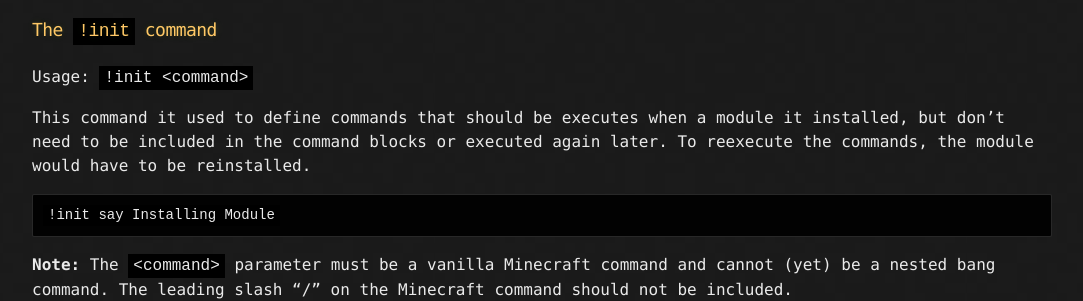
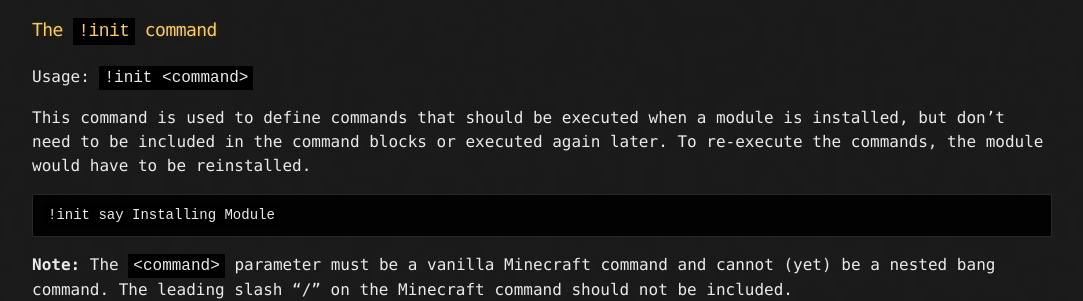
Before and after one commit to GnaspGames/Smelt, a Jekyll site: the page built from bangcommands.md, in a window 1280 px wide and 900 px high, scrolled down 488 px. Shown: the part 152-453 px from the top of the window, without its empty margins (98-1181 px from the left). Built offline with Jekyll 4.4.1, drawn with Linux system fonts in a browser that asks for light colours.

Commit message:
bangcommands - fix typos

```diff
--- a/bangcommands.md
+++ b/bangcommands.md
@@ -20,7 +20,7 @@
 ### The `!init` command
 Usage: `!init <command>`
 
-This command it used to define commands that should be executes when a module it installed, but don't need to be included in the command blocks or executed again later. To reexecute the commands, the module would have to be reinstalled.
+This command is used to define commands that should be executed when a module is installed, but don't need to be included in the command blocks or executed again later. To re-execute the commands, the module would have to be reinstalled.
 
 	!init say Installing Module
 
```
